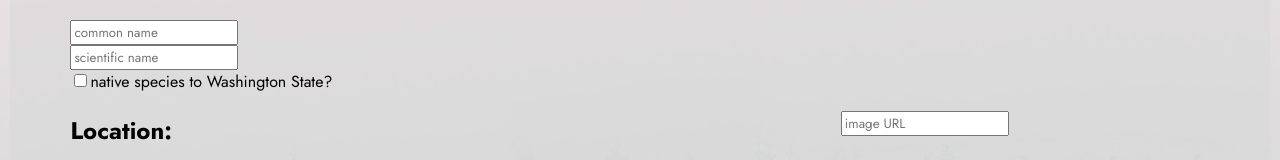
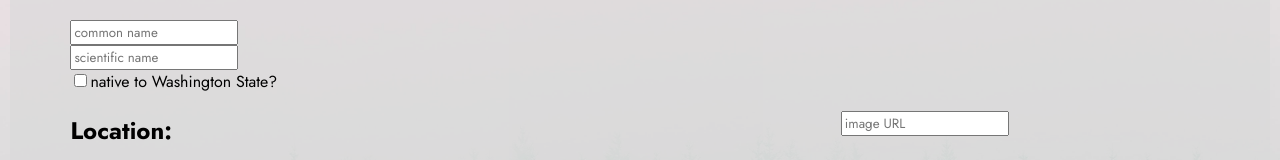
Before and after one commit to sam-rice/trees-of-seattle, a React (Create React App) app: page /new-tree in a window 1280 px wide. Shown: the part 300-460 px from the top of the page. Built offline with nearby package versions, Linux system fonts and the light colour scheme; no server answers.

Commit message:
update fixtures and add display logic for native species data point

```diff
--- a/src/Components/NewTreeForm/NewTreeForm.tsx
+++ b/src/Components/NewTreeForm/NewTreeForm.tsx
@@ -67,7 +67,7 @@ const NewTreeForm: FC<Props> = ({ postTree }) => {
                 onChange={() => setIsNative(!isNative)}
                 data-cy="form-native"
               />
-              native species to Washington State?
+              native to Washington State?
             </label>
           </div>
           <div className="form__top__left__location">
--- a/src/Components/TreeDetails/TreeDetails.tsx
+++ b/src/Components/TreeDetails/TreeDetails.tsx
@@ -55,6 +55,10 @@ const TreeDetails: FC<Props> = ({ trees }) => {
                 className="details-left__species__sci"
                 data-cy="details-sci"
               >{tree.speciesSci}</p>
+              {/* <p
+                className="details-left__species__native"
+                data-cy="details-native"
+              >is native? {tree.isNative ? "yes" : "no"}</p> */}
             </div>
             <div
               className="details-left__location"
@@ -79,6 +83,10 @@ const TreeDetails: FC<Props> = ({ trees }) => {
                 <tr>
                   <td>base circumference:</td>
                   <td>{tree.circ} inches</td>
+                </tr>
+                <tr>
+                  <td>Washington native:</td>
+                  <td>{tree.isNative === "true" ? "yes" : "no"}</td>
                 </tr>
               </tbody>
             </table>
--- a/src/TypeUtilities/Interfaces.tsx
+++ b/src/TypeUtilities/Interfaces.tsx
@@ -2,6 +2,7 @@ export interface TreeObject {
   id: string
   speciesCommon: string
   speciesSci: string
+  isNative: string
   height: string
   circ: string
   age: string
```
Also changed, not shown: 1 other file (tests, documents, lock files or other folders).
